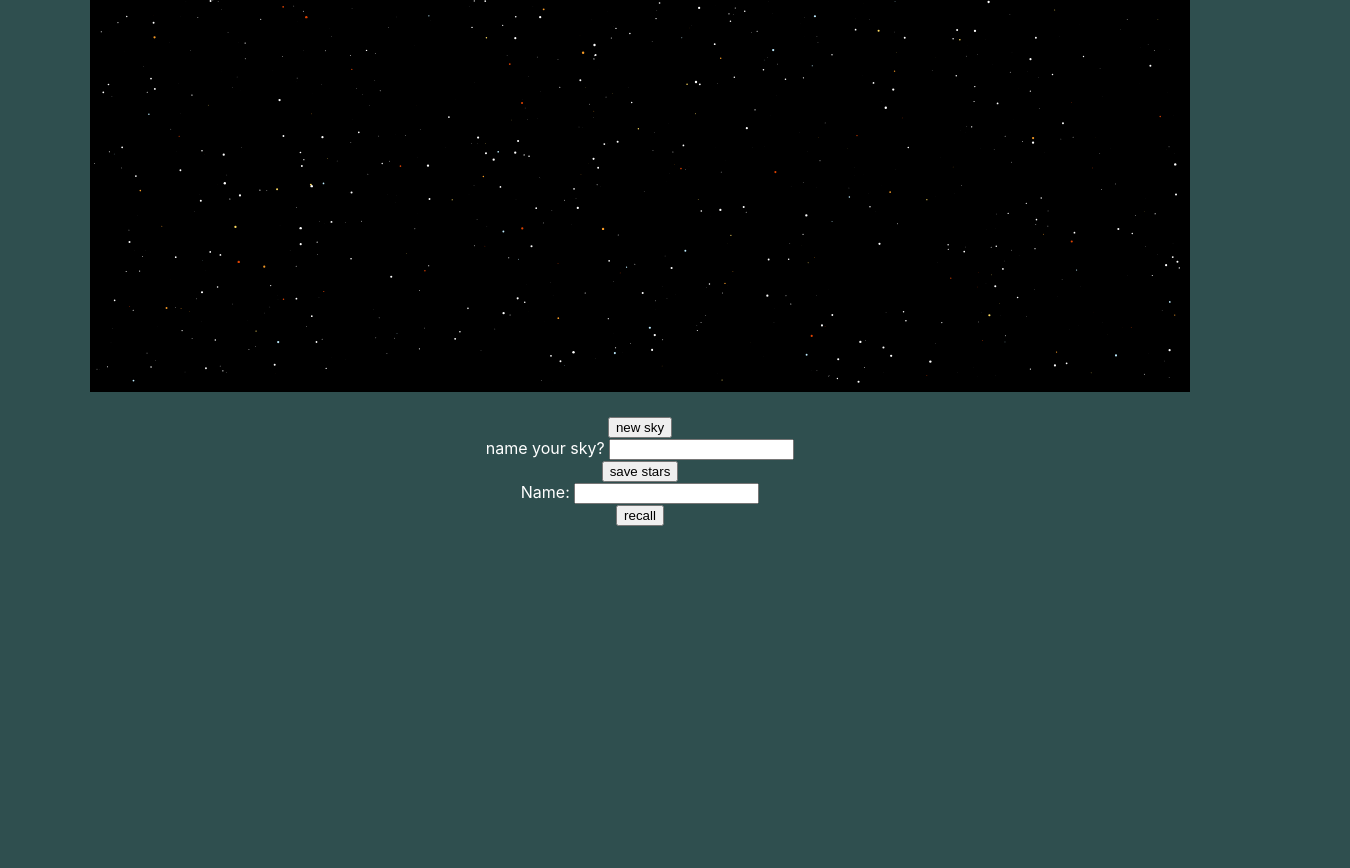
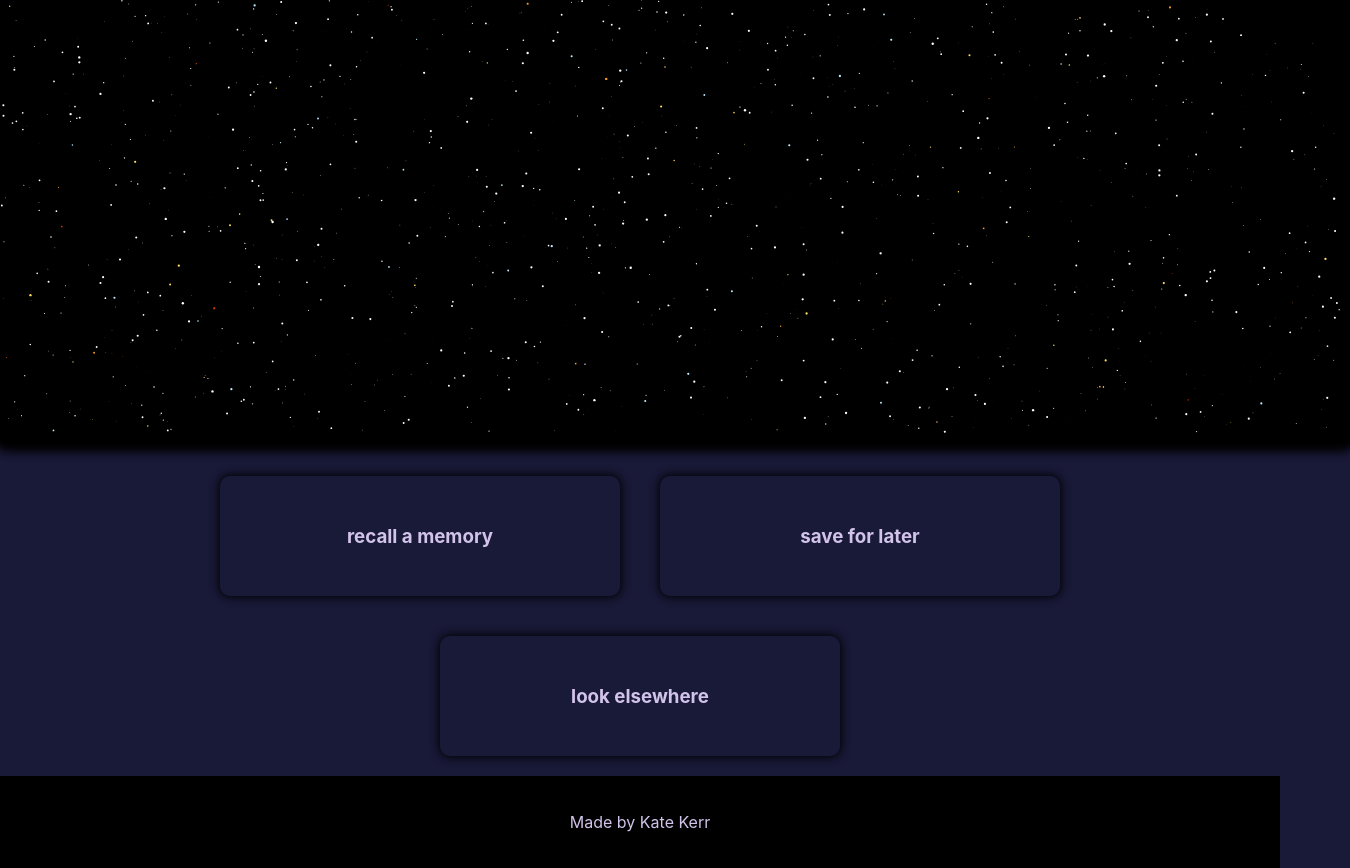
Before and after one commit to RadicalPrecursor/anothersky, a React (Create React App) app: page / in a window 1280 px wide. Shown: the part 328-1196 px from the top of the page, 1350 px wide, since content can reach past the window. Before the commit the page ends 854 px from the top, so only its background shows below. Built offline with nearby package versions, Linux system fonts and the light colour scheme.

Commit message:
🎨 Style

```diff
--- a/src/App.css
+++ b/src/App.css
@@ -3,8 +3,11 @@
 }
 
 .sky {
-  margin: 20px;
-  width: 1100px;
-  height: 700px;
+  margin-top: 10px;
+  margin-bottom: 10px;
+  width: 1350px;
+  height: 750px;
   background-color: black;
+  border-radius: 10px;
+  box-shadow: 0 0 10px 10px black;
 }
--- a/src/App.js
+++ b/src/App.js
@@ -1,8 +1,11 @@
 import './App.css'
 import starService from './services/stars'
 import Save from './components/Save';
+import Footer from './components/Footer';
 import { CreateStar, DrawStar } from './components/Star'
 import { useEffect, useState, useRef } from 'react'
+import NewSky from './components/NewSky';
+import Recall from './components/Recall';
 
 function App() {
   const [stars, setStars] = useState([])
@@ -15,12 +18,10 @@ function App() {
   // Yay now this will go automatically on loading
   function generateSky() {
     let starList = []
-    for (let i=0; i<2000; i++){
+    for (let i=0; i<4000; i++){
       starList.push(CreateStar(i))
     }
     setStars(starList)
-    console.log('sky was generated with these stars')
-    console.log(stars)
   }
 
   // get starscape by name
@@ -40,7 +41,7 @@ function App() {
       <div>
         <svg
           xmlns="http://www.w3.org/2000/svg"
-          width="1100px" height="700px"
+          width="1350px" height="750px"
           className="sky"
         >
           {stars.map( s =>
@@ -55,18 +56,10 @@ function App() {
           )}
         </svg>
       </div>
-      <div>
-        <button onClick={generateSky}>
-          new sky
-        </button>
-      </div>
+      <Recall submitHandler={retrieveSky} skyNameRef={skyNameRef} />
       <Save stars={stars}/>
-      <div>
-      <form onSubmit={retrieveSky}>
-        <div>Name: <input type='text' required id='sky-name' ref={skyNameRef} /> </div>
-        <div> <button type="submit"> recall </button></div>
-      </form>
-      </div>
+      <NewSky clickHandler={generateSky} />
+      <Footer />
     </div>
   )
 }
--- /dev/null
+++ b/src/components/Footer.js
@@ -0,0 +1,11 @@
+import classes from './Footer.module.css';
+
+function Footer() {
+    return (
+        <div className={classes.footer}>
+            <p>Made by Kate Kerr</p>
+        </div>
+    )
+}
+
+export default Footer;
--- /dev/null
+++ b/src/components/Footer.module.css
@@ -0,0 +1,4 @@
+.footer {
+    background-color: black;
+    padding: 20px;
+}
--- /dev/null
+++ b/src/components/NewSky.js
@@ -0,0 +1,11 @@
+import ButtonUI from "../ui/ButtonUI";
+
+function NewSky(props) {
+    return (
+        <ButtonUI onClick={props.clickHandler} >
+            <h3>look elsewhere</h3>
+        </ButtonUI>
+    )
+}
+
+export default NewSky
--- /dev/null
+++ b/src/components/Recall.js
@@ -0,0 +1,53 @@
+import ButtonUI from "../ui/ButtonUI";
+// import classes from "../ui/ButtonUI.module.css"
+import { useState } from 'react';
+
+function RecallInactive(props) {
+    return (
+        <ButtonUI onClick={props.clickHandler}>
+            <h3>recall a memory</h3>
+        </ButtonUI>
+    )
+}
+
+function RecallActive(props) {
+    return (
+        <ButtonUI>
+        <form onSubmit={props.submitHandler}>
+        <p>search by name</p>
+        <button onClick={props.nevermindHandler}>nevermind</button>
+        <input type='text' required id='sky-name' ref={props.skyNameRef} />
+        <button type="submit"> recall </button>
+        </form>
+        </ButtonUI>
+    )
+}
+
+function Recall(props) {
+    const [active, setActive] = useState(false);
+    function activateClickHandler (event) {
+        event.preventDefault();
+        setActive(true);
+    }
+
+    function nevermindHandler (event) {
+        event.preventDefault();
+        setActive(false);
+    }
+
+    if (active==true) {
+        return (
+            <RecallActive
+                submitHandler={props.submitHandler}
+                skyNameRef={props.skyNameRef}
+                nevermindHandler={nevermindHandler}/>
+        )
+    } else {
+        return (
+            <RecallInactive
+                clickHandler={activateClickHandler} />
+        )
+    }
+}
+
+export default Recall;
--- a/src/components/Save.js
+++ b/src/components/Save.js
@@ -1,11 +1,45 @@
 import starService from '../services/stars';
-import { useRef } from 'react';
+import ButtonUI from '../ui/ButtonUI';
+import { useRef, useState } from 'react';
+
+function SaveInactive(props) {
+    return (
+        <ButtonUI onClick={props.clickHandler}>
+            <h3>save for later</h3>
+        </ButtonUI>
+    )
+}
+
+function SaveActive(props) {
+    return (
+        <ButtonUI>
+            <form onSubmit={props.saveStars}>
+                <p>name your sky</p>
+                <button onClick={props.nevermindHandler}>nevermind</button>
+                <input type='text' required id='name' ref={props.skyNameRef} />
+                <button type='submit'> save stars</button>
+            </form>
+        </ButtonUI>
+    )
+}
 
 function Save(props) {
+    const [active, setActive] = useState(false);
     const skyNameRef = useRef();
+
+    function activateClickHandler (event) {
+        event.preventDefault();
+        setActive(true);
+    }
+
+    function nevermindHandler (event) {
+        event.preventDefault();
+        setActive(false);
+    }
+
     const saveStars = (event) => {
         event.preventDefault();
-        console.log('clicked the save button')
+        console.log('saving');
         const skyName = skyNameRef.current.value;
         let d = new Date()
         const starData = {
@@ -17,16 +51,15 @@ function Save(props) {
         starService
         .create(starData)
         .then(response => console.log(response))
+        // I find it unnerving if it flips back too quickly
+        setTimeout(() => {setActive(false)}, 500);
     }
 
-  return (
-      <div>
-      <form onSubmit={saveStars}>
-        <div>name your sky? <input type='text' required id='name' ref={skyNameRef} /></div>
-        <button type='submit'> save stars</button>
-      </form>
-    </div>
-  )
+    if (active===true) {
+        return (<SaveActive stars={props.stars} saveStars={saveStars} skyNameRef={skyNameRef} nevermindHandler={nevermindHandler}/>)
+    } else {
+        return (<SaveInactive clickHandler={activateClickHandler}/>)
+    }
 }
 
 export default Save;
--- a/src/components/Star.js
+++ b/src/components/Star.js
@@ -1,14 +1,14 @@
 export function CreateStar(id) {
   // generate coordinates
-  let starX = Math.random()*1090;
-  let starY = Math.random()*690;
+  let starX = Math.random()*1340;
+  let starY = Math.random()*740;
   // size
   let starR = (Math.random()**3)*1.2;
   // color logic
   let c = Math.random();
   let starColor = '';
-  if (c < 0.8) { starColor = "white" }
-  else if (c < 0.85) { starColor = "#E04200" }
+  if (c < 0.86) { starColor = "white" }
+  else if (c < 0.88) { starColor = "#E04200" }
   else if (c < 0.9) { starColor = "#F59A26" }
   else if (c < 0.95) { starColor = "#FFDC62" }
   else { starColor = "#BEECFF" }
@@ -20,7 +20,8 @@ export function CreateStar(id) {
 }
 
 export function DrawStar(star) {
-  console.log(star);
+  // my handlers work, yay
+  // not sure they'll actually be used in the 'final' version
   function handleStarHover() {
     console.log(star.id);
   }
--- a/src/index.css
+++ b/src/index.css
@@ -1,15 +1,13 @@
 body {
   margin: 0;
+  padding-top: 10px;
+  padding-bottom: 0;
+  text-align: center;
   font-family: -apple-system, BlinkMacSystemFont, 'Segoe UI', 'Roboto', 'Oxygen',
     'Ubuntu', 'Cantarell', 'Fira Sans', 'Droid Sans', 'Helvetica Neue',
     sans-serif;
   -webkit-font-smoothing: antialiased;
   -moz-osx-font-smoothing: grayscale;
-  background-color: darkslategrey;
-  color: white;
+  background-color: #191938;
+  color: #D2C3EB;
 }
-
-code {
-  font-family: source-code-pro, Menlo, Monaco, Consolas, 'Courier New',
-    monospace;
-}
--- /dev/null
+++ b/src/ui/ButtonUI.js
@@ -0,0 +1,12 @@
+import classes from './ButtonUI.module.css';
+
+function ButtonUI(props) {
+    // function clickHandler(event) {
+    //     console.log('clicked')
+    // }
+    return <div className={classes.buttonUI} onClick={props.onClick}>
+        {props.children}
+    </div>
+}
+
+export default ButtonUI;
--- /dev/null
+++ b/src/ui/ButtonUI.module.css
@@ -0,0 +1,47 @@
+.buttonUI {
+    margin: 20px;
+    padding: 20px;
+    border-radius: 10px;
+    box-shadow: 0 0 10px 1px black;
+    width: 360px;
+    height: 80px;
+    display: inline-block;
+    vertical-align: top;
+}
+
+.buttonUI:hover {
+    box-shadow: inset 0 0 10px 1px #473C8B;
+}
+
+.buttonUI button {
+    color: inherit;
+    margin: 10px;
+    width: 80px;
+    background-color: #473C8B;
+    border-radius: 4px;
+    border: 1px solid black;
+    margin-bottom: 20px;
+
+}
+
+.buttonUI button:hover {
+    box-shadow: 0 0 5px 1px #D2C3EB;
+}
+
+.buttonUI h3 {
+    padding: 10px;
+}
+
+.buttonUI input[type=text] {
+    background-color: black;
+    border: 1px solid black;
+    color: #D2C3EB;
+    width: 155px;
+    margin-top: 5px;
+}
+
+.buttonUI input[type=text]:focus {
+    background-color: black;
+    color: #D2C3EB;
+    margin-top: 5px;
+}
```
Also changed, not shown: 1 other file (tests, documents, lock files or other folders).
